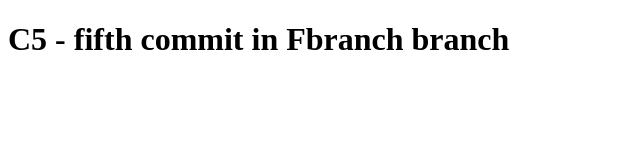
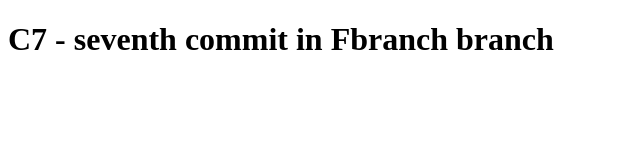
Before and after one commit to 6353540825/DemoRepository, a plain HTML site: page index.html in a window 1280 px wide. Shown: the whole page, without its empty margins (0-640 px from the left). Drawn offline with Linux system fonts and the light colour scheme.

Commit message:
seventh commit in Fbranch

```diff
--- a/index.html
+++ b/index.html
@@ -4,10 +4,10 @@
     <meta charset="UTF-8">
     <meta http-equiv="X-UA-Compatible" content="IE=edge">
     <meta name="viewport" content="width=device-width, initial-scale=1.0">
-    <title>C5</title>
+    <title>C7</title>
 
 </head>
 <body>
-    <h1>C5 - fifth commit in Fbranch branch</h1>
+    <h1>C7 - seventh commit in Fbranch branch</h1>
 </body>
 </html>
```
